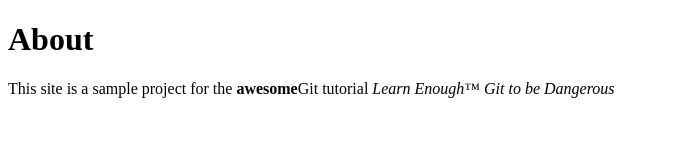
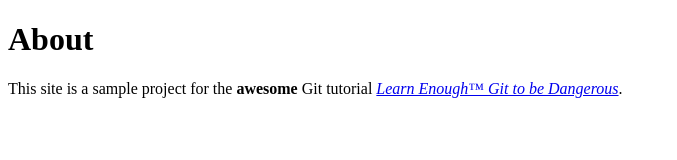
Before and after one commit to RikuYata/website, a plain HTML site: page about.html in a window 1280 px wide. Shown: the whole page, without its empty margins (0-677 px from the left). Drawn offline with Linux system fonts and the light colour scheme.

Commit message:
Add link to tutorial title

```diff
--- a/about.html
+++ b/about.html
@@ -7,8 +7,10 @@
 
 <body>
     <h1>About</h1>
-    <p>This site is a sample project for the <strong>awesome</strong>Git
-    tutorial <em>Learn Enough™ Git to be Dangerous</em></strong></p>
+    <p>This site is a sample project for the <strong>awesome</strong> Git
+    tutorial <a href="https://www.learnenough.com/git-tutorial">
+        <em>Learn Enough™ Git to be Dangerous</em></a>.
+    </p>
 </body>
 
 </html>
```
